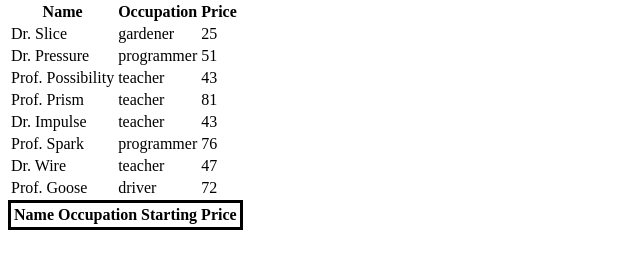
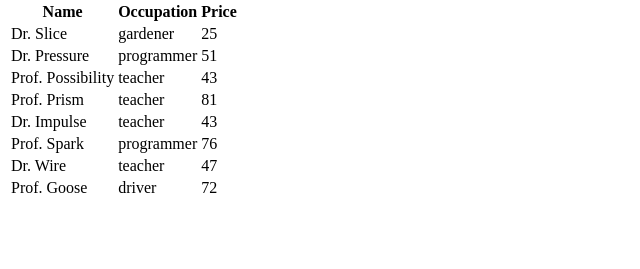
Before and after one commit to Gregster0/Unit2.FreelancerForum, a plain HTML site: page index.html in a window 1280 px wide. Shown: the part 173-442 px from the top of the page, without its empty margins (0-640 px from the left). Drawn offline with Linux system fonts and the light colour scheme.

Commit message:
forgot something

```diff
--- a/index.html
+++ b/index.html
@@ -6,18 +6,5 @@
 </head>
 <body>
     <script src="./index.js"></script>
-    <table id="freetable" style="border: solid;">
-        <tr>
-            <th>
-                Name
-            </th>
-            <th>
-                Occupation
-            </th>
-            <th>
-                Starting Price
-            </th>
-        </tr>
-    </table>
 </body>
 </html>
```
